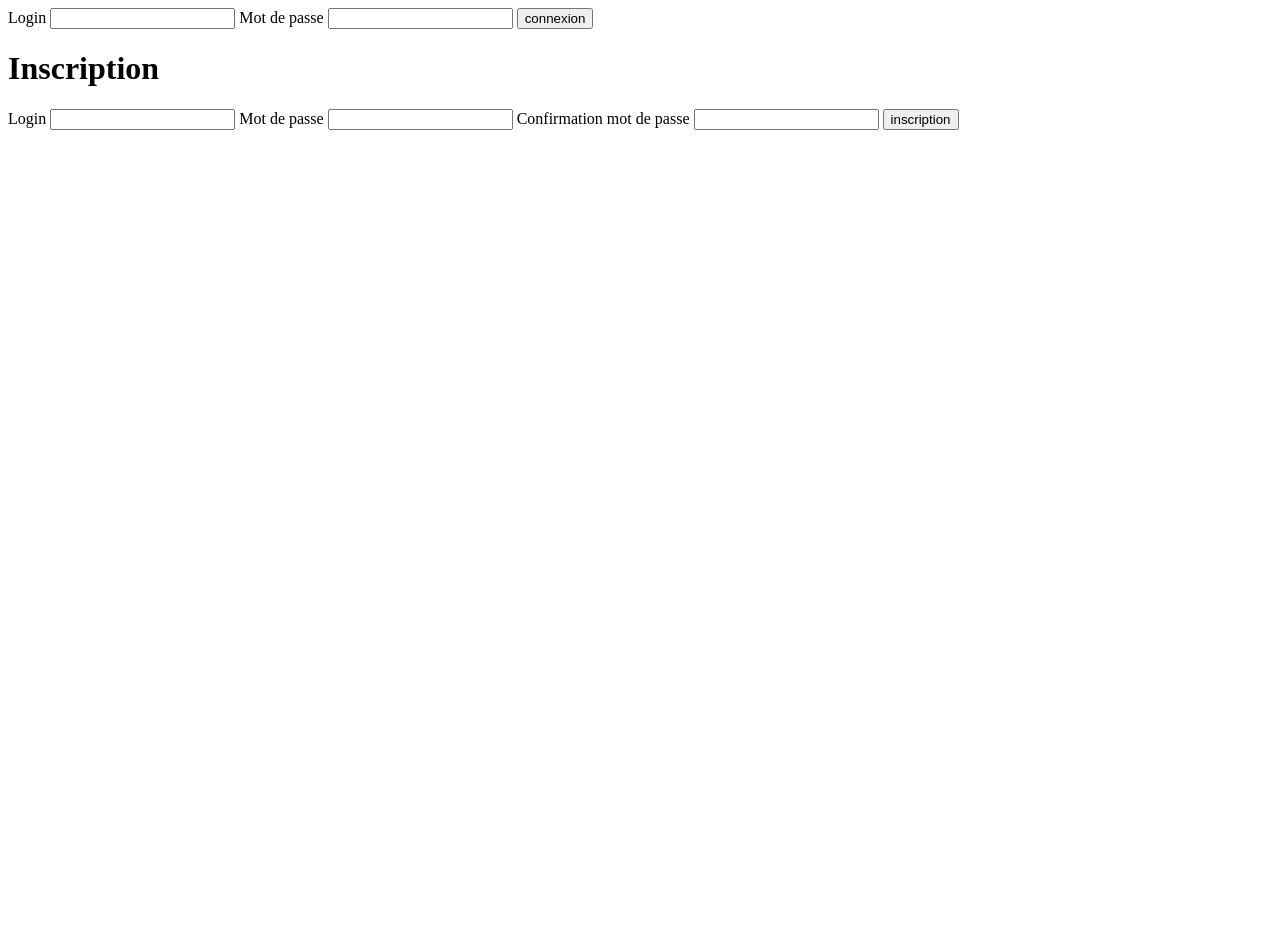
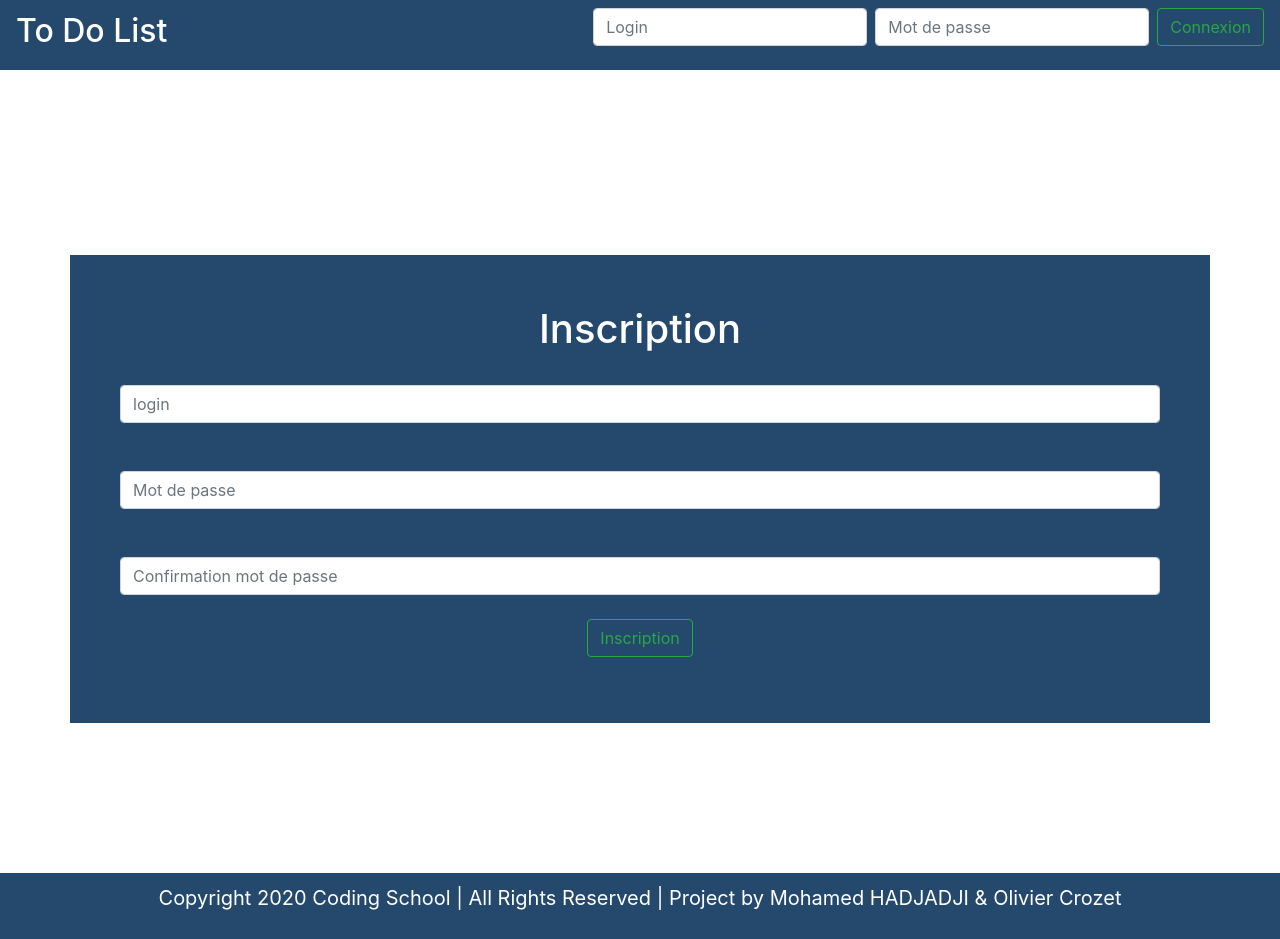
Before and after one commit to mohamed-hadjadji/ToDoList, a PHP site: page / in a window 1280 px wide. Before the commit the page ends 130 px from the top, so only its background shows below. Run offline with PHP 8.4, Linux system fonts and the light colour scheme.

Commit message:
style index

```diff
--- a/index.php
+++ b/index.php
@@ -1,7 +1,5 @@
 <?php
 session_start();
-
-
 
 if(isset($_GET['deconnexion']))
 {
@@ -34,18 +32,18 @@ if(!isset($_SESSION['login']))
     <html>
         <head>
             <meta charset="utf-8">
-            <link rel="stylesheet" type="text/css" href="">
+            <link rel="stylesheet" href="https://stackpath.bootstrapcdn.com/bootstrap/4.4.1/css/bootstrap.min.css" integrity="sha384-Vkoo8x4CGsO3+Hhxv8T/Q5PaXtkKtu6ug5TOeNV6gBiFeWPGFN9MuhOf23Q9Ifjh" crossorigin="anonymous">
+            <link rel="stylesheet" type="text/css" href="styles/tdl.css">
         <title>Accueil</title>
         </head>
-        <body class="">
-            <header>
-
-            <form action='' method='POST'>
-                    <label> Login </label>
-                    <input type='text' name='login' required>
-                    <label> Mot de passe </label>
-                    <input type='password' name='mdp' required>
-                    <input type='submit' name='connexion' value='connexion'>
+        <body class="body">
+            <header class="header">
+                <nav class="navbar navbar-light" style="background-color: #25496d;">
+                    <h2 class="">To Do List</h2>
+                    <form class="form-inline" method='POST'>
+                        <input class="form-control mr-sm-2" type='text' placeholder="Login" name='login' required>
+                        <input class="form-control mr-sm-2" type='password' placeholder="Mot de passe" name='mdp' required>
+                        <button class="btn btn-outline-success my-2 my-sm-0" type='submit' name='connexion'>Connexion</button>
                             <?php
                                     if(isset($_GET['erreur']))
                                     {
@@ -56,21 +54,38 @@ if(!isset($_SESSION['login']))
 
                             ?>
                     </form>
+                </nav>
             </header>
             <main>
-                <h1> Inscription </h1>
+                <section class="container navbar-light" style="background-color: #25496d;">
+                        <h1 class="text-center"> Inscription </h1>
 
-                <form action='' method='POST'>
-                    <label> Login </label>
-                    <input type='text' name='login' required>
-                    <label> Mot de passe </label>
-                    <input type='password' name='mdp1' required>
-                    <label> Confirmation mot de passe </label>
-                    <input type='password' name='mdp2' required>
-                    <input type='submit' name='inscription' value='inscription'>
+                        <form method='POST'>
+                            <div class="form-row">
+                                <div class="col my-4">
+                                    <input class="form-control" type='text' placeholder="login" name='login' required>
+                                </div>
+                            </div>
+                            <div class="form-row">
+                                <div class="col my-4">
+                                    <input type='password' class="form-control" placeholder="Mot de passe" name='mdp1' required>
+                                </div>
+                            </div>
+                            <div class="form-row">
+                                <div class="col my-4">
+                                    <input type='password' class="form-control"  placeholder="Confirmation mot de passe" name='mdp2' required>
+                                </div>
+                            </div>
+                            <div class="bout row justify-content-center">
+                                <button class="btn btn-outline-success my-4 my-sm-0" type='submit' name='inscription'>Inscription</button>
+                            </div>
 
                         </form>
+                </section>
             </main>
+            <footer class="foot navbar-light" style="background-color: #25496d;">
+                <p> Copyright 2020 Coding School | All Rights Reserved | Project by Mohamed HADJADJI & Olivier Crozet</p>
+            </footer>
         </body>
     </html>
 <?php
--- a/styles/tdl.css
+++ b/styles/tdl.css
@@ -1,3 +1,23 @@
+.body{
+	color: white;
+}
+.header{
+	margin-bottom: 185px;
+}
+
+.container{
+	padding: 50px;
+	margin-bottom: 150px;
+}
+
+.foot{
+	display: flex;
+	justify-content: center;
+	font-size: 20px;
+	padding: 10px;
+}
+
+
 #taches{
    display: flex;
    justify-content: space-around;
@@ -7,4 +27,5 @@
 	display: flex;
 	flex-direction: column;
 	margin: 30px;
+
 }
```
Also changed, not shown: js/tdl.js (+4 -4 lines). Lines whose indentation alone changed are shown as unchanged.
